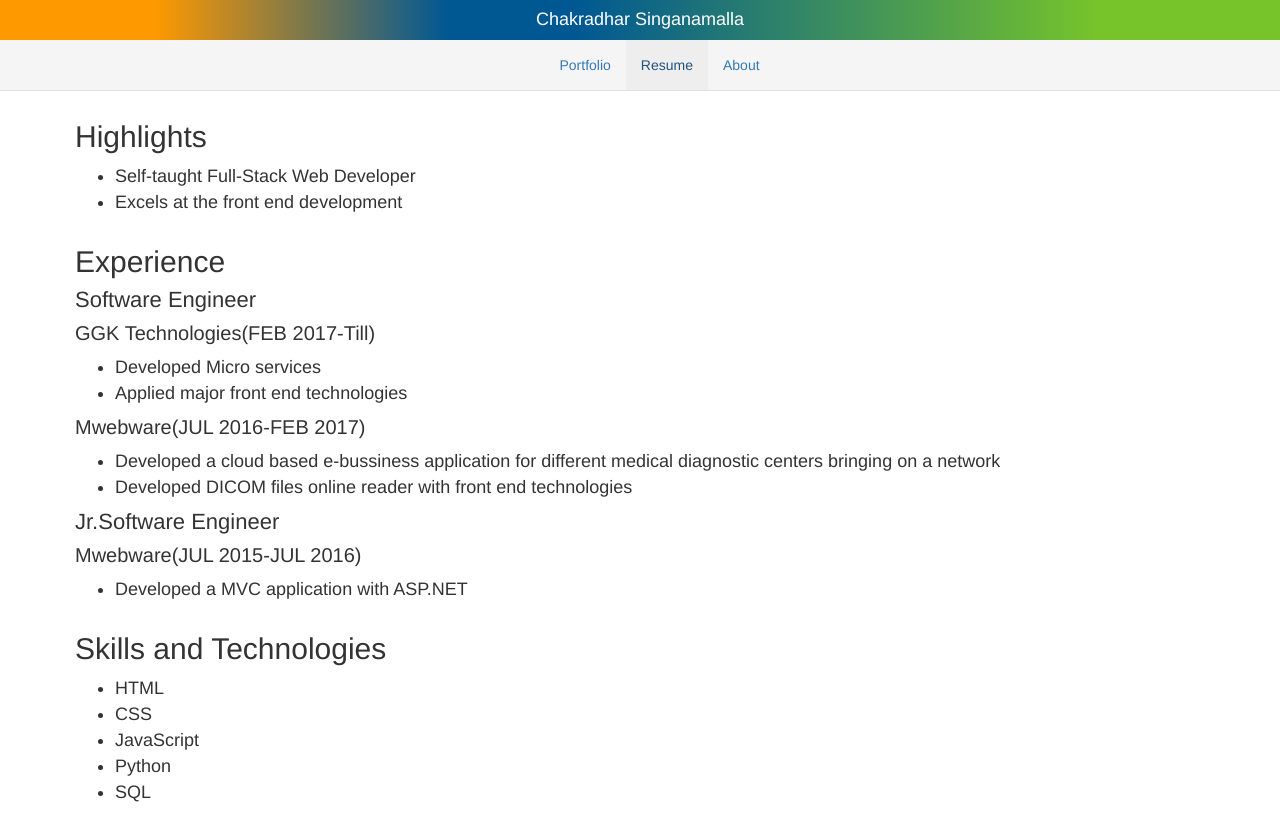
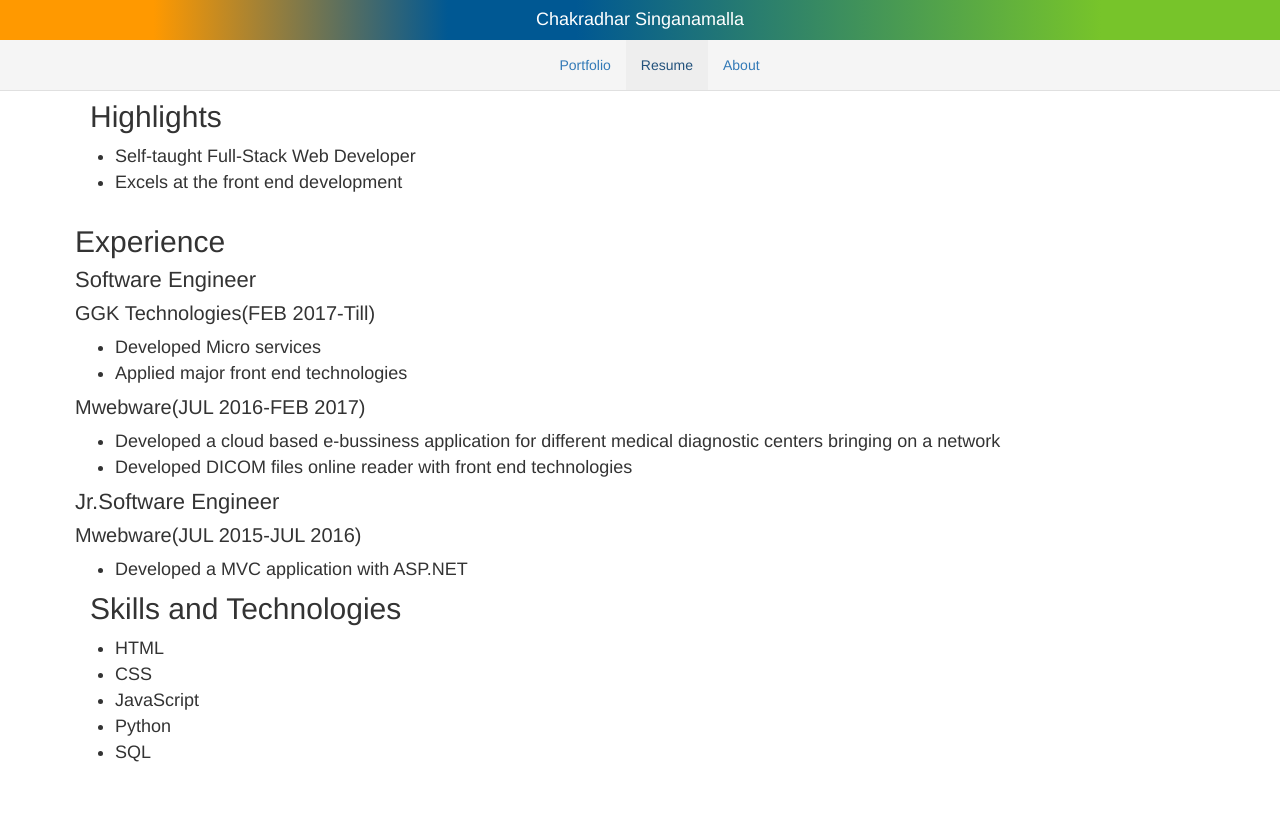
Before and after one commit to chakradhar-s/portfoliosite, a website built with webpack: page app/index.html in a window 1280 px wide. Both pictures are taken after a click on the item "Resume". Built offline with nearby package versions, Linux system fonts and the light colour scheme; some packages are replaced by stand-ins of ours.

Commit message:
alignment fixes

```diff
--- a/app/index.html
+++ b/app/index.html
@@ -133,7 +133,7 @@
                     </section>
                     <section class="col-md-12">
                         <header class="col-md-12">
-                            <h2 title="Get in Touch">Get in Touch</h1>
+                            <h2 title="Get in Touch">Get in Touch</h2>
                         </header>
                         <ul class="social-nav">
                             <li class="social-nav-item">
@@ -155,7 +155,9 @@
             <section class="col-md-12 col-container hide" id="resume">
                 <article class="row">
                     <section class="col-md-12">
-                        <h2 id="highlights">Highlights</h2>
+                        <header class="col-md-12">
+                            <h2 id="highlights">Highlights</h2>
+                        </header>
                         <ul class="font-18">
                             <li>Self-taught Full-Stack Web Developer</li>
                             <li>Excels at the front end development</li>
@@ -182,7 +184,9 @@
                         </ul>
                     </section>
                     <section class="col-md-12">
-                        <h2 id="skills-and-technologies">Skills and Technologies</h2>
+                        <header class="col-md-12">
+                            <h2 id="skills-and-technologies">Skills and Technologies</h2>
+                        </header>
                         <ul class="font-18">
                             <li>HTML</li>
                             <li>CSS</li>
--- a/app/scss/style.scss
+++ b/app/scss/style.scss
@@ -116,7 +116,7 @@ ul, ol {
     display: block;
     float: left;
     margin-right: 0.5em;
-    max-width: 20%;
+    max-width: 25%;
     min-width: 12%;
 }
 .avatar-intro::after {
@@ -142,5 +142,10 @@ ul, ol {
 }
 .col-container {
     padding-left: 20px;
-    padding-right: 20px;
+	padding-right: 20px;
+	header{
+		h2:first-of-type,h3:first-of-type,h4:first-of-type,h5:first-of-type,h6:first-of-type{
+			margin-top: 0;
+		}
+	}
 }
```
